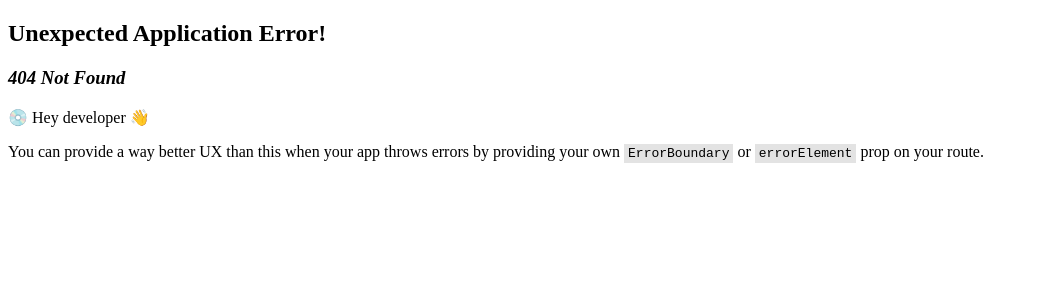
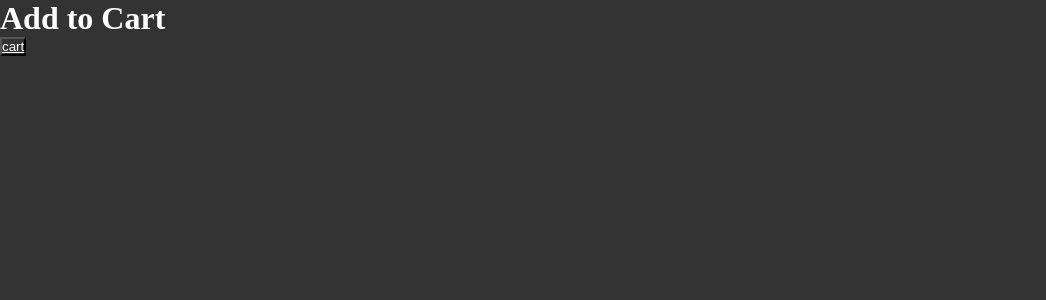
Before and after one commit to RodrigoSobralM/DNC-E-COMMERCE, a React (Vite) app in the folder dnc-e-com-grupo/: page /addToCart in a window 1280 px wide. Before the commit this address had no page. Shown: the top 300 px of the page, without its empty margins (0-1046 px from the left). Built offline with nearby package versions, Linux system fonts and the light colour scheme.

Commit message:
rotas prontas

```diff
--- a/dnc-e-com-grupo/src/index.scss
+++ b/dnc-e-com-grupo/src/index.scss
@@ -0,0 +1,7 @@
+* {
+    background-color: #333;
+    box-sizing: border-box;
+    color: #fff;
+    padding: 0;
+    margin: 0;
+  }
--- /dev/null
+++ b/dnc-e-com-grupo/src/views/AddToCart/AddToCart.jsx
@@ -0,0 +1,16 @@
+import './index.scss'
+import React from 'react'
+import { Link } from 'react-router-dom'
+
+const AddToCart = () => {
+  return (
+    <div>
+      <h1>Add to Cart</h1>
+      <button type="submit">
+            <Link to={"/cart"} >cart</Link>
+      </button>
+    </div>
+  )
+}
+
+export default AddToCart
--- /dev/null
+++ b/dnc-e-com-grupo/src/views/Cart/Cart.jsx
@@ -0,0 +1,16 @@
+import './index.scss'
+import React from 'react'
+import { Link } from 'react-router-dom'
+
+const Cart = () => {
+  return (
+    <div>
+      <h1>Cart</h1>
+      <button type="submit">
+            <Link to={"/checkout"} >Checkout</Link>
+      </button>
+    </div>
+  )
+}
+
+export default Cart
--- /dev/null
+++ b/dnc-e-com-grupo/src/views/Checkout/Checkout.jsx
@@ -0,0 +1,16 @@
+import './index.scss'
+import React from 'react'
+import { Link } from 'react-router-dom'
+
+const Checkout = () => {
+  return (
+    <div>
+      <h1>Checkout</h1>
+      <button type="submit">
+            <Link to={"/home"} >Send</Link>
+      </button>
+    </div>
+  )
+}
+
+export default Checkout
--- /dev/null
+++ b/dnc-e-com-grupo/src/views/Home/Home.jsx
@@ -0,0 +1,16 @@
+import './index.scss'
+import React from 'react'
+import { Link } from 'react-router-dom'
+
+const Home = () => {
+  return (
+    <div>
+      <h1>Home</h1>
+      <button type="submit">
+            <Link to={"/addToCart"} >add</Link>
+      </button>
+    </div>
+  )
+}
+
+export default Home
--- /dev/null
+++ b/dnc-e-com-grupo/src/views/Login/Login.jsx
@@ -0,0 +1,16 @@
+import './index.scss'
+import React from 'react'
+import { Link } from 'react-router-dom'
+
+const Login = () => {
+  return (
+    <div>
+      <h1>Login</h1>
+      <button type="submit">
+            <Link to={"/home"} >Entrar</Link>
+      </button>
+    </div>
+  )
+}
+
+export default Login
```
Also changed, not shown: dnc-e-com-grupo/src/main.jsx (+22 -1 lines), dnc-e-com-grupo/src/views/AddToCart/index.scss (added), dnc-e-com-grupo/src/views/Cart/index.scss (added), dnc-e-com-grupo/src/views/Checkout/index.scss (added), dnc-e-com-grupo/src/views/Home/index.scss (added), dnc-e-com-grupo/src/views/Login/index.scss (added).
